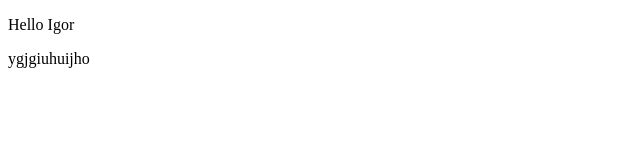
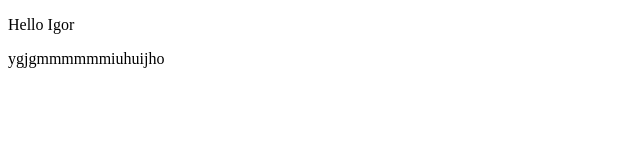
Before and after one commit to IgorPinok/Test, a plain HTML site: page index.html in a window 1280 px wide. Shown: the full height of the page, 0-640 px from the left. Drawn offline with Linux system fonts and the light colour scheme.

Commit message:
reset com

```diff
--- a/index.html
+++ b/index.html
@@ -7,6 +7,6 @@
 </head>
 <body>
     <p>Hello Igor</p>
-    <p>ygjgiuhuijho</p>
+    <p>ygjgmmmmmmiuhuijho</p>
 </body>
 </html>
```
